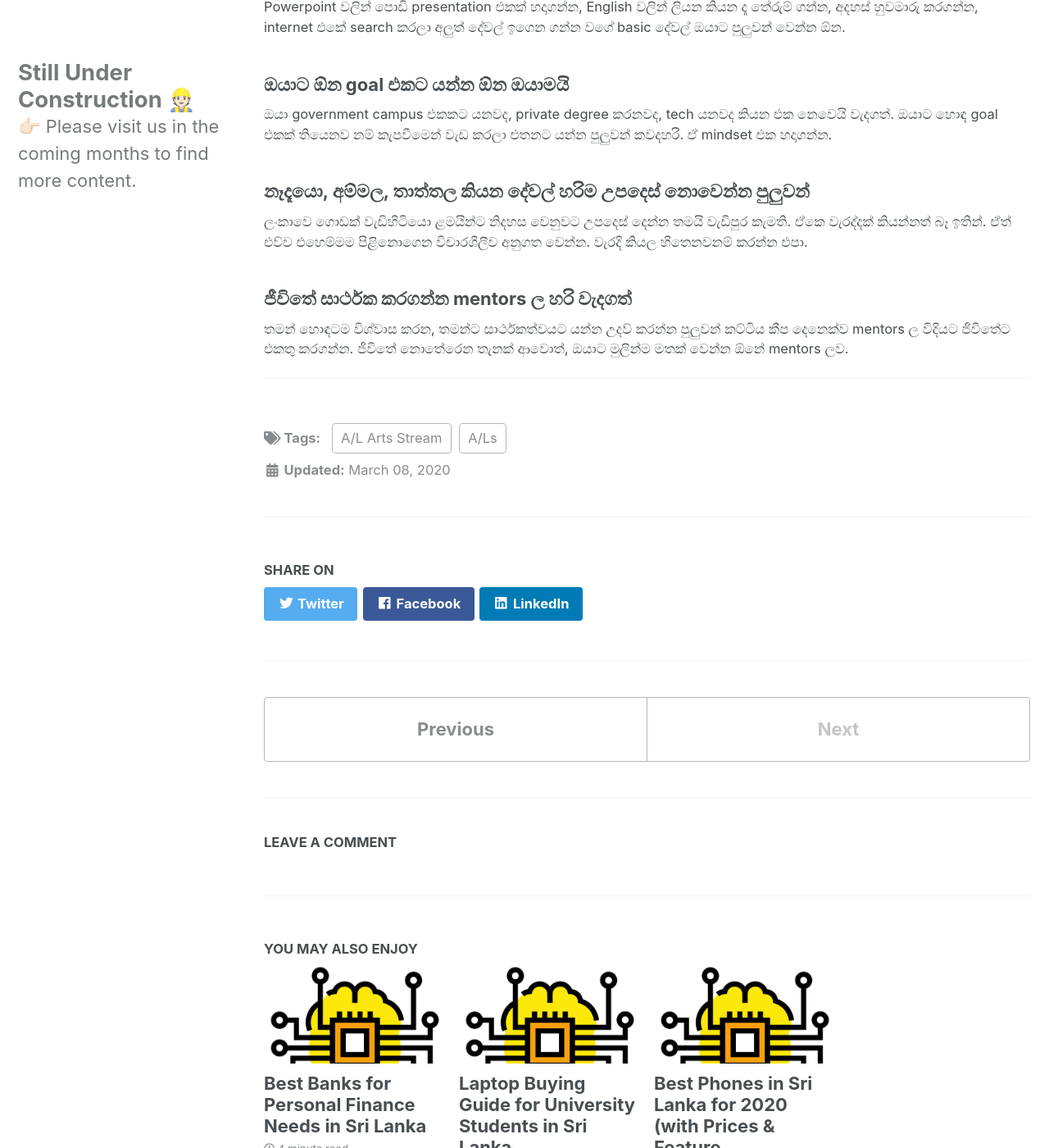
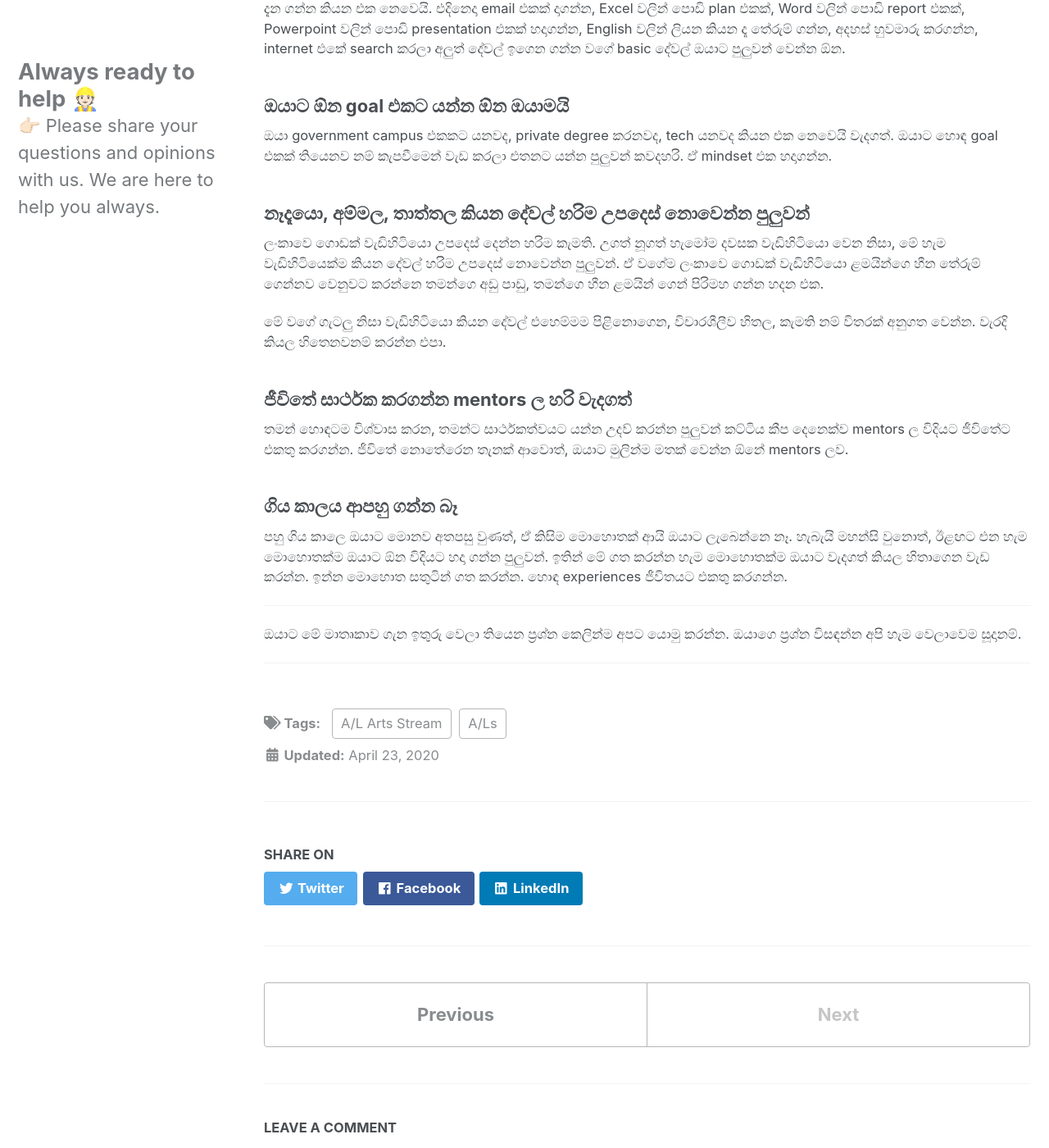
Before and after one commit to bugfix2019/slke, a Jekyll site: the page built from _posts/a-l/2020-04-23-a-l-arts.md, in a window 1280 px wide and 1400 px high, scrolled down 4236 px. Shown: the whole window at 82% size. Built offline with Jekyll 4.4.1, drawn with Linux system fonts in a browser that asks for light colours; cached includes are drawn as plain includes; comment, search, counter and statistics services are not loaded; some of the changed text lies outside the part shown.

Commit message:
Refactor posts

```diff
--- a/_includes/author-profile.html
+++ b/_includes/author-profile.html
@@ -262,6 +262,6 @@
 <!--  </div>-->
 <!--</div>-->
 
-<h2> Still Under Construction 👷🏻 </h2>
+<h2> Always ready to help 👷🏻 </h2>
 
-👉🏻 Please visit us in the coming months to find more content.
+👉🏻 Please share your questions and opinions with us. We are here to help you always.
--- a/_posts/a-l/2020-03-08-a-l-arts.md
+++ b/_posts/a-l/2020-04-23-a-l-arts.md
@@ -1,5 +1,5 @@
 ---
-title: "කලා අංශයෙන් උසස් පෙළ හදාරල මොනවද කරන්න පුලුවන්? | Career Paths for A/L Arts Stream Students in Sri Lanka"
+title: "කලා අංශයෙන් උසස් පෙළ හදාරල මොනවද කරන්න පුලුවන්? ( Career Paths for A/L Arts Stream Students in Sri Lanka )"
 tags:
     - A/Ls
     - A/L Arts Stream
@@ -153,12 +153,22 @@ goal එකක් තියෙනව නම් කැපවීමෙන් ව
 
 ### නෑදෑයො, අම්මල, තාත්තල කියන දේවල් හරිම උපදෙස් නොවෙන්න පුලුවන්
 
-ලංකාවෙ ගොඩක් වැඩිහිටියො ළමයින්ට නිදහස වෙනුවට උපදෙස් දෙන්න තමයි වැඩිපුර කැමති. ඒකෙ වැරද්දක් කියන්නත් බෑ ඉතින්.
-ඒත් එව්ව එහෙම්මම පිළිනොගෙන විචාරශීලීව අනුගත වෙන්න. වැරදි කියල හිතෙනවනම් කරන්න එපා.
+ලංකාවෙ ගොඩක් වැඩිහිටියො උපදෙස් දෙන්න හරිම කැමති. උගත් නූගත් හැමෝම දවසක වැඩිහිටියො වෙන නිසා, මේ  හැම වැඩිහිටියෙක්ම කියන දේවල් හරිම උපදෙස් නොවෙන්න පුලුවන්. ඒ වගේම ලංකාවෙ ගොඩක් වැඩිහිටියො ළමයින්ගෙ හීන තේරුම් ගෙන්නව වෙනුවට කරන්නෙ තමන්ගෙ අඩු පාඩු, තමන්ගෙ හීන ළමයින් ගෙන් පිරිමහ ගන්න හදන එක.
+
+මේ වගේ ගැටලු නිසා වැඩිහිටියො කියන දේවල් එහෙම්මම පිළිනොගෙන, විචාරශීලීව හිතල, කැමති නම් විතරක් අනුගත වෙන්න. වැරදි කියල හිතෙනවනම් කරන්න එපා.
 
 ### ජීවිතේ සාර්ථක කරගන්න mentors ල හරි වැදගත්
 
 තමන් හොඳටම විශ්වාස කරන, තමන්ට සාර්ථකත්වයට යන්න උදව් කරන්න පුලුවන් කට්ටිය කීප දෙනෙක්ව mentors ල විදියට ජීවිතේට
 එකතු කරගන්න. ජීවිතේ නොතේරෙන තැනක් ආවොත්, ඔයාට මුලින්ම මතක් වෙන්න ඕනේ mentors ලව.
 
----
+### ගිය කාලය ආපහු ගන්න බෑ
+
+පහු ගිය කාලෙ ඔයාට මොනව අතපසු වුණත්, ඒ කිසිම මොහොතක් ආයි ඔයාට ලැබෙන්නෙ නෑ. හැබැයි මහන්සි වුනොත්, ඊළඟට එන හැම මොහොතක්ම ඔයාට ඕන විදියට හදා ගන්න පුලුවන්. ඉතින් මේ ගත කරන්න හැම මොහොතක්ම ඔයාට වැදගත් කියල හිතාගෙන වැඩ කරන්න. ඉන්න මොහොත සතුටින් ගත කරන්න. හොඳ experiences ජීවිතයට එකතු කරගන්න.
+
+
+----------
+
+ඔයාට මේ මාතෘකාව ගැන ඉතුරු වෙලා තියෙන ප්‍රශ්න කෙලින්ම අපට යොමු කරන්න. ඔයාගෙ ප්‍රශ්න විසඳන්න අපි හැම වෙලාවෙම සූදානම්.
+
+----------
--- a/_posts/finance/2020-01-12-best-banks-for-personal-finance-in-sri-lanka.md
+++ b/_posts/finance/2020-01-12-best-banks-in-sri-lanka-for-personal-finance.md
@@ -1,5 +1,5 @@
 ---
-title: "Best Banks for Personal Finance Needs in Sri Lanka"
+title: "Best Banks in Sri Lanka for Personal Banking"
 tags:
     - Personal Finance
     - Top Lists
```
Also changed, not shown: _posts/tech/2020-01-03-best-mobile-phones-prices-sri-lanka.md (+1 -1 lines), 1 other file.
